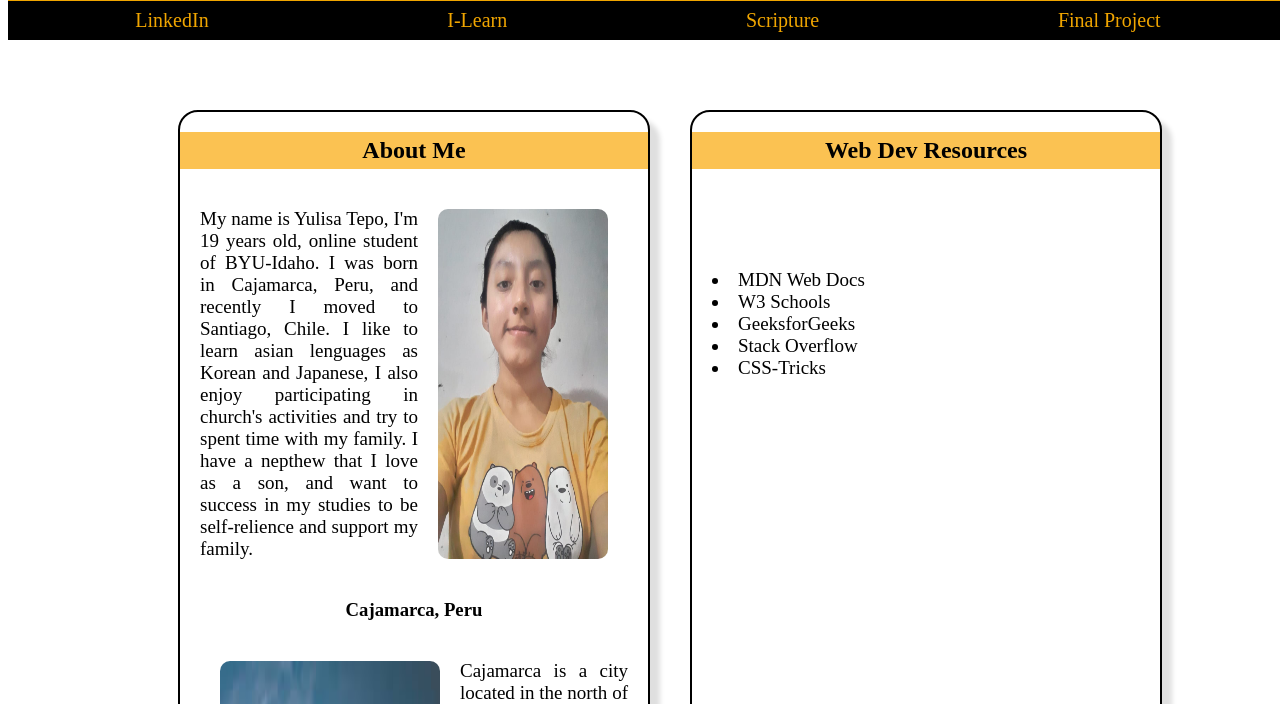
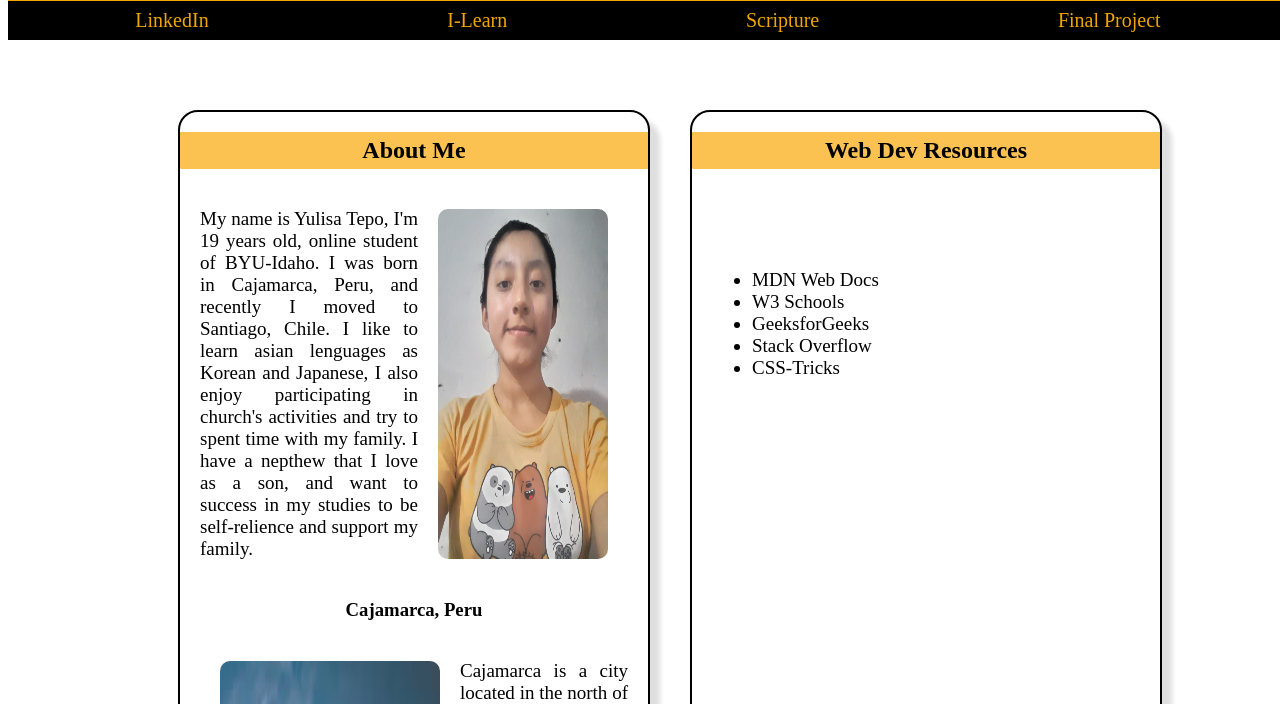
Before and after one commit to YulisaTepo/wdd131, a plain HTML site: page index.html in a window 1280 px wide. Shown: the part 92-796 px from the top of the page. Drawn offline with Linux system fonts and the light colour scheme; a web font is replaced by a local one.

Commit message:
Home Page

```diff
--- a/index.html
+++ b/index.html
@@ -50,13 +50,13 @@
         </section>
         <section class="card">
             <h2>Web Dev Resources</h2>
-            <div class="list">
+            <ul class="list">
                 <li>MDN Web Docs</li>
                 <li>W3 Schools</li>
                 <li>GeeksforGeeks</li>
                 <li>Stack Overflow</li>
                 <li>CSS-Tricks</li>
-            </div>
+            </ul>
 
         </section>
     </main>
--- a/styles/base.css
+++ b/styles/base.css
@@ -71,7 +71,6 @@ section {
     width: 170px;
     margin: 20px;
 
-    box-shadow: 5px black;
 }
 #flag {
     border-radius: 10px;
```
